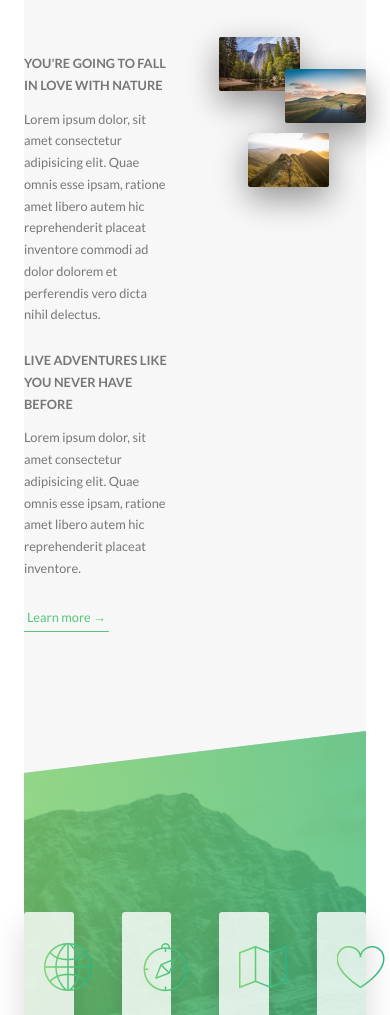
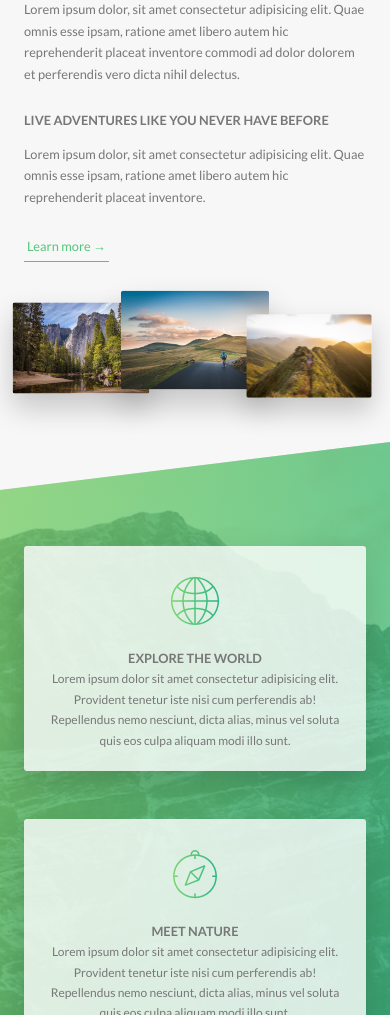
Before and after one commit to zahraaliaghazadeh/Natours, a website: page index.html in a window 390 px wide. Shown: the part 936-1951 px from the top of the page. Drawn offline with Linux system fonts and the light colour scheme.

Commit message:
card media query

```diff
--- a/sass/abstracts/_variables.scss
+++ b/sass/abstracts/_variables.scss
@@ -30,6 +30,7 @@ $grid-width:114rem;
 $gutter-vertical:8rem;
 // space between them
 $gutter-horizontal:6rem;
+$gutter-vertical-small: 6rem;
 
 
 // FONT
--- a/sass/base/_typography.scss
+++ b/sass/base/_typography.scss
@@ -6,7 +6,7 @@ body{
     /* font-size: 16px; */
     line-height: 1.7;
     color: #777;
-    padding : 3rem;
+    // padding : 3rem;
 }
 
 
--- a/sass/base/_utilities.scss
+++ b/sass/base/_utilities.scss
@@ -4,9 +4,15 @@
 
 .u-margin-bottom-big{
     margin-bottom: 8rem !important;
+    @include respond(tab-port){
+        margin-bottom: 5rem !important;
+    }
 }
 .u-margin-bottom-medium{
     margin-bottom: 4rem !important;
+    @include respond(tab-port){
+        margin-bottom: 3rem !important;
+    }
 }
 .u-margin-bottom-small{
     margin-bottom: 1.5rem !important;
--- a/sass/components/_card.scss
+++ b/sass/components/_card.scss
@@ -1,4 +1,5 @@
 .card{
+
     // use a big number for perspective
     // this is for the card to rotate as it coming to you
     perspective: 150rem;
@@ -152,6 +153,8 @@
 
     }
     &__price-box{
+        text-align:center;
+
         color: $color-white;
         margin-bottom: 8rem;
 
@@ -167,4 +170,63 @@
         font-weight: 100;
 
     }
+// ===============================================
+    @include respond(tab-port){
+
+    height: auto;
+    border-radius: 3px;
+    background-color: $color-white;
+    box-shadow: 0 1.5rem 4rem rgba($color-black, .15);
+
+
+    &__side{
+
+        height: auto;
+        position: relative;
+        box-shadow: none;
+
+        &--back{
+            transform: rotateY(0);
+            clip-path: polygon(0 15%, 100% 0, 100% 100%, 0% 100%);
+        }
+    }
+
+    &:hover &__side--front{
+        transform: rotateY(0);
+    }
+
+
+    &__details{
+        padding: 1rem 3rem;
+    }
+
+
+
+
+
+ // FRONT SIDE STYLING
+    &__cta{
+        position: relative;
+        top: 0%;
+        left: 0;
+        transform: translate(0);
+        width: 100%;
+        padding: 7rem 4rem 4rem 4rem;
+
+
+    }
+    &__price-box{
+
+        margin-bottom: 3rem;
+
+
+    }
+
+
+    &__price-value{
+        font-size: 4rem;
+
+    }
+    }
+
 }
--- a/sass/components/_composition.scss
+++ b/sass/components/_composition.scss
@@ -10,19 +10,47 @@
          transition: all .2;
          outline-offset: 2rem;
 
+         @include respond(tab-port){
+             float: left;
+             position: relative;
+             width: 33.33333333%;
+             box-shadow: 0 1.5rem 3rem rgba($color-black, .2);
+            }
+
          &--p1{
-             left: 0;
+            //  left: 0;
+             right:0;
              top: -2rem;
+
+             @include respond(tab-port){
+                top: 0;
+                transform: scale(1.2);
+
+               }
 
          }
          &--p2{
              right: 0;
              top: 2rem;
 
+             @include respond(tab-port){
+                top: -1rem;
+                left: 0;
+                transform: scale(1.3);
+
+               }
+
          }
          &--p3{
              left: 20%;
              top: 10rem;
+
+             @include respond(tab-port){
+                top: 1rem;
+                left: 0;
+                transform: scale(1.1);
+
+               }
 
          }
          &:hover{
--- a/sass/components/_feature-box.scss
+++ b/sass/components/_feature-box.scss
@@ -7,6 +7,10 @@
     box-shadow: 0 1.5rem 4rem rgba($color-black,.15);
     transition: transform .3s;
 
+    @include respond(tab-port){
+        pdding: 2rem;
+    }
+
     &__icon{
         font-size: 6rem;
         margin-bottom: .5rem;
@@ -14,6 +18,10 @@
         background-image: linear-gradient(to right , $color-primary-light, $color-primary-dark);
         -webkit-background-clip:text;
         color: transparent;
+
+        @include respond(tab-port){
+           margin-bottom: 0;
+        }
     }
     &:hover{
         transform: translateY(-1.5rem) scale(1.03);
--- a/sass/pages/_home.scss
+++ b/sass/pages/_home.scss
@@ -3,6 +3,10 @@
     background-color: $color-grey-light-1;
     padding: 25rem 0;
     margin-top: -20vh;
+
+    @include respond(tab-port){
+        padding: 20rem 0;
+     }
 
 }
 
@@ -18,11 +22,16 @@
     transform: skewY(-7deg);
     margin-top: -10rem;
 
+
     // selects every direct child
     & > *{
      transform: skewY(7deg);
 
     }
+
+    @include respond(tab-port){
+        padding: 10rem 0;
+     }
 }
 
 
@@ -30,6 +39,9 @@
     background-color: $color-grey-light-1;
     padding: 25rem 0 50rem 0;
     margin-top: -10rem;
+    @include respond(tab-port){
+        padding: 20rem 0 10rem 0;
+     }
 
 }
 
@@ -37,12 +49,18 @@
     padding: 15rem 0;
     // background-color: $color-grey-light-1;
     position: relative;
+    @include respond(tab-port){
+        padding: 10rem 0;
+     }
 
 }
 
 .section-book{
     padding: 15rem 0;
     background-image: linear-gradient(to right bottom, $color-primary-light, $color-primary-dark);
+    @include respond(tab-port){
+        padding: 10rem 0;
+     }
 }
 
 
```
Also changed, not shown: css/style.css.
